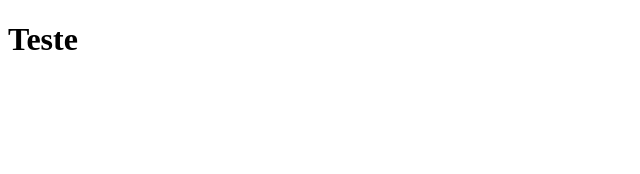
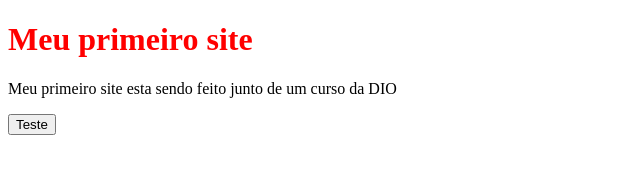
Before and after one commit to emersonfsti/dio-pokedex, a plain HTML site: page index.html in a window 1280 px wide. Shown: the whole page, without its empty margins (0-640 px from the left). Drawn offline with Linux system fonts and the light colour scheme.

Commit message:
commithtml0001

```diff
--- a/index.html
+++ b/index.html
@@ -5,10 +5,25 @@
     <meta charset="UTF-8">
     <meta name="viewport" content="width=device-width, initial-scale=1.0">
     <title>Pokedex</title>
+
+    <style>
+        h1 {
+            color: red;
+        }
+    </style>
 </head>
 
 <body>
-    <h1>Teste</h1>
+    <h1>Meu primeiro site</h1>
+    <p>Meu primeiro site esta sendo feito junto de um curso da DIO</p>
+    <button id="btnTeste">Teste</button>
+
+    <script>
+        const btnTeste = document.getElementById("btnTeste")
+        btnTeste.addEventListener("click", function () {
+            console.log('Fez o clique no Botão!')
+        })
+    </script>
 </body>
 
 </html>
```
